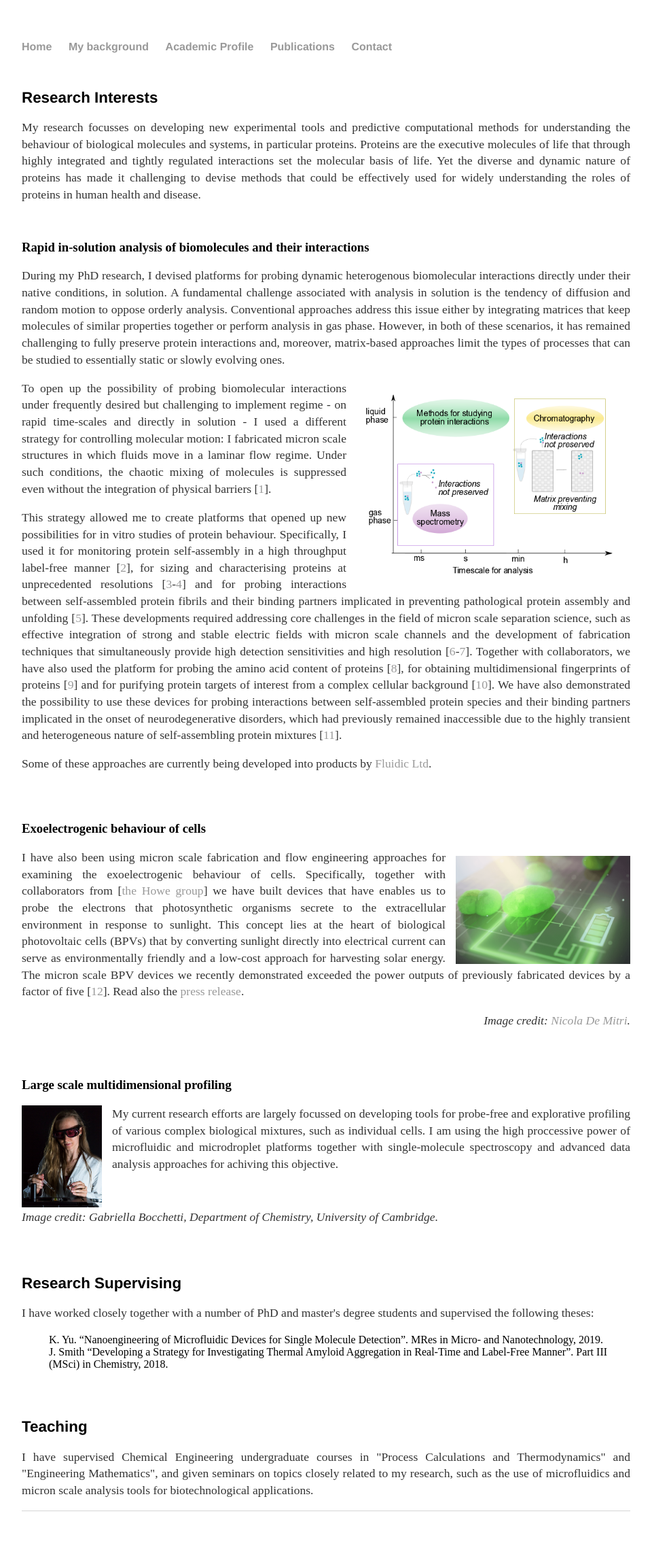
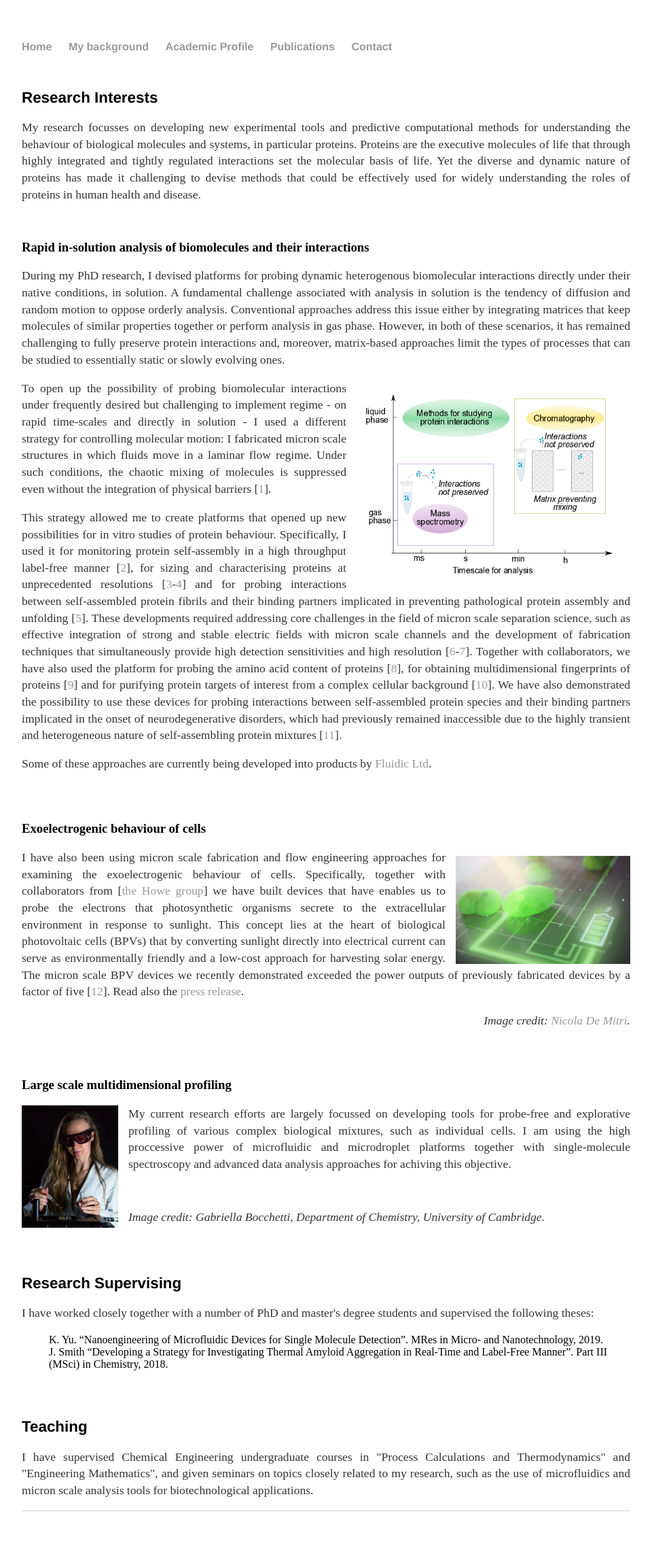
Before and after one commit to kadiliissaar/kadiliissaar.github.io, a Jekyll site: the page built from academic-profile/index.html, in a window 1280 px wide. Shown: the whole page at 68% size, without its empty margins (160-1120 px from the left). Built offline with Jekyll 4.4.1, drawn with Linux system fonts in a browser that asks for light colours.

Commit message:
Update index.html

```diff
--- a/academic-profile/index.html
+++ b/academic-profile/index.html
@@ -80,7 +80,7 @@
 
 
 	<h3>Large scale multidimensional profiling</h3>
-<img src="https://github.com/kadiliissaar/kadiliissaar.github.io/raw/master/Photos/Research/TPJK Lab-4699 taken by Gabriella Bocchetti, ©University of Cambridge.jpg" style="float:left;width:118px;height:150px;margin-right:15px">
+<img src="https://github.com/kadiliissaar/kadiliissaar.github.io/raw/master/Photos/Research/TPJK Lab-4699 taken by Gabriella Bocchetti, ©University of Cambridge.jpg" style="float:left;width:142px;height:180px;margin-right:15px">
 <p align="justify"> My current research efforts are largely focussed on developing tools for probe-free and explorative
 profiling of various complex biological mixtures, such as individual cells. I am using the high proccessive power
 of microfluidic and microdroplet platforms together with single-molecule spectroscopy and advanced data analysis
```
